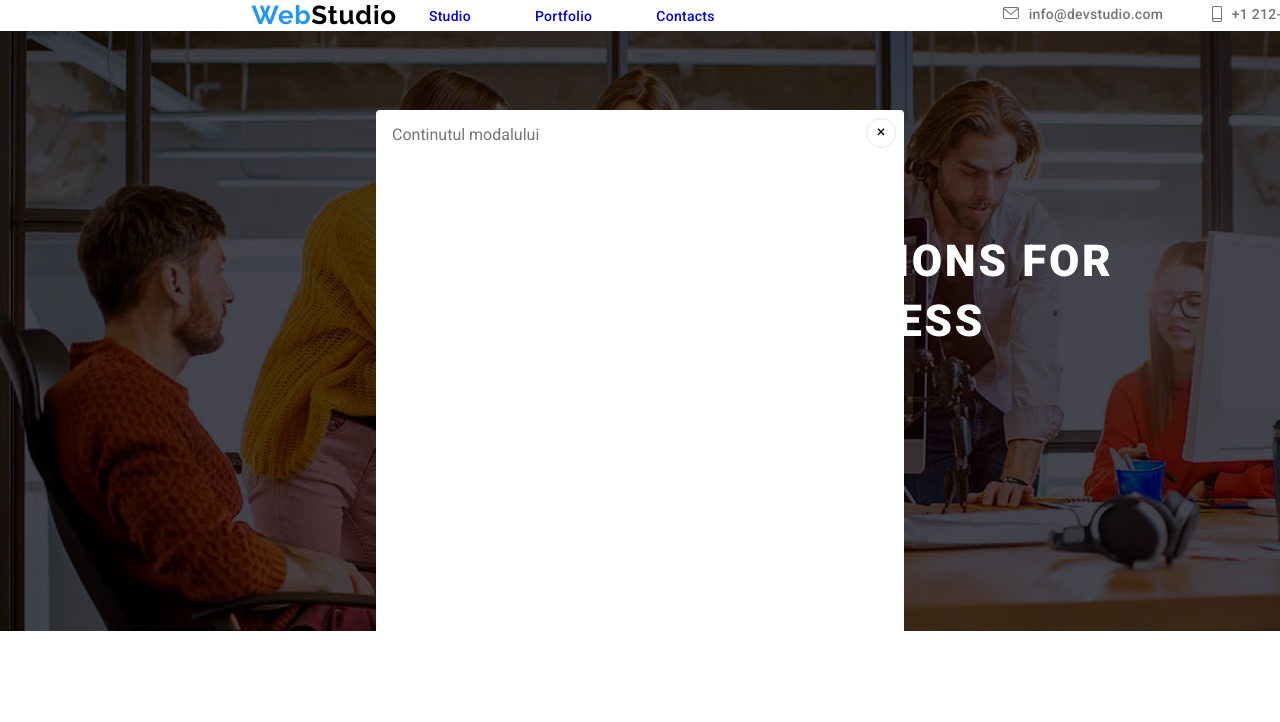
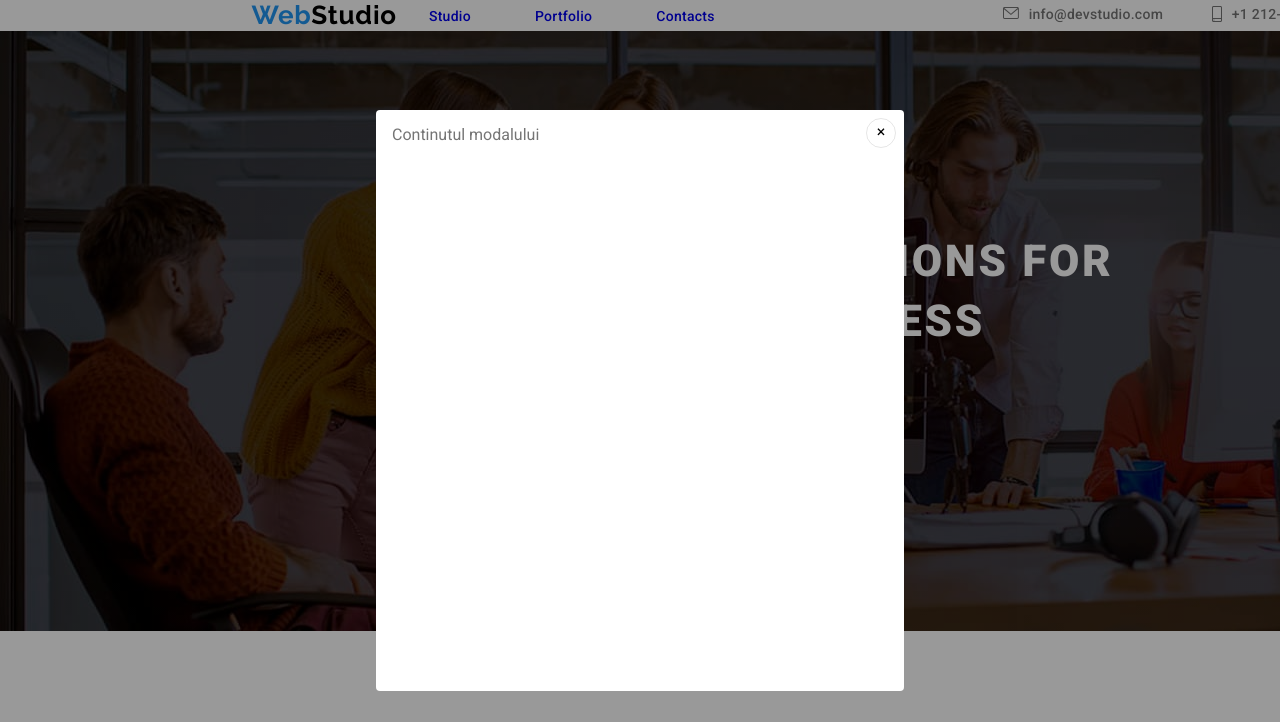
Before and after one commit to FeliciaBusca/goit-markup-hw-05, a plain HTML site: page index.html in a window 1280 px wide. Both pictures are taken after a click on the button "Request our service". Shown: the top 722 px of the page. Drawn offline with Linux system fonts and the light colour scheme.

Commit message:
Added backdrop to the modal
Added backdrop to the modal

```diff
--- a/style.css
+++ b/style.css
@@ -134,9 +134,20 @@ a {
   text-align: left;
   color: var(--heading-color);
 }
-.global-header .main-navigation,
+.global-header .main-navigation a {
+  position: relative;
+}
 .global-header .main-navigation a:active {
   color: var(--accent-color);
+}
+.global-header .main-navigation a:active::after {
+  content: "";
+  position: absolute;
+  bottom: -7px;
+  left: 0;
+  width: 100%;
+  height: 2px;
+  background-color: var(--accent-color);
 }
 
 .global-header .main-navigation,
@@ -627,6 +638,9 @@ footer h3 {
   display: flex;
   justify-content: center;
   align-items: center;
+  background-color: rgba(0, 0, 0, 0.4);
+}
+.modal::backdrop {
 }
 .modal-content {
   padding: 16px;
```
